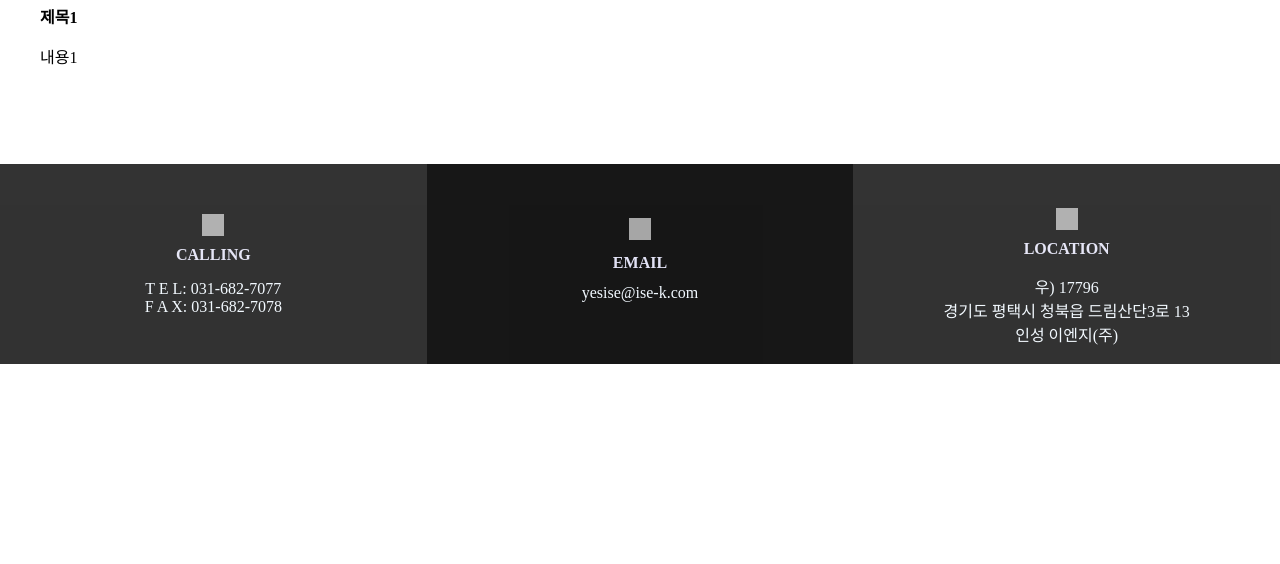
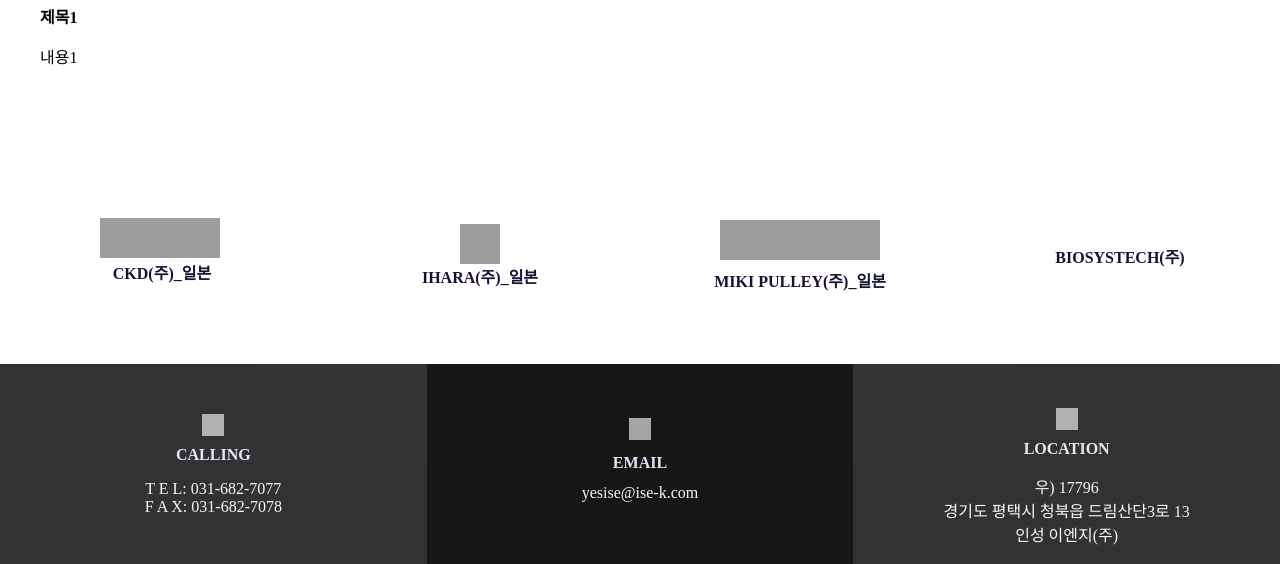
Before and after one commit to hil679/ISENGwebsite_frontend, a PHP site: page / in a window 1280 px wide. Shown: the part 1066-1630 px from the top of the page. Before the commit the page ends 1430 px from the top, so only its background shows below. Run offline with PHP 8.4, Linux system fonts and the light colour scheme; grey boxes are pictures that could not be loaded.

Commit message:
Adding cooperative firms

```diff
--- a/index.html
+++ b/index.html
@@ -55,7 +55,33 @@
             </div>
         </div>
     </div>
-
+    <div id = "cooperative-firm">
+        <ul style="list-style: none;">
+            <li>
+                <div class = "first_office">
+                    <img src="asset/cooperativeFirm/CKD.jpg" alt="CKD(주)_일본">
+                    <b>CKD(주)_일본</b>
+                </div>
+            </li>
+            <li>
+                <div class = "second_office">
+                    <b>IHARA(주)_일본</b>
+                    <img src="asset/cooperativeFirm/IHARA.jpg" alt="IHARA(주)_일본">
+                </div>
+            </li>
+            <li>
+                <div class = "third_office">
+                    <img src="asset/cooperativeFirm/MIKI_PULLEY.jpg" alt="MIKI_PULLEY(주)_일본">
+                    <b>MIKI PULLEY(주)_일본</b>
+                </div>
+            </li>
+            <li>
+                <div class = "forth_office">
+                    <b>BIOSYSTECH(주)</b>
+                </div>
+            </li>
+        </ul>
+    </div>
     <div id = "contact_bar">
         <ul style="list-style: none;">
             <li>
--- a/main.css
+++ b/main.css
@@ -36,3 +36,92 @@
 
 /*내용 설명*/
 /* .details.list. */
+
+/*협력업체*/
+#cooperative-firm ul{
+    padding: 0;
+    margin: 0;
+    list-style: none;
+
+}
+/*first_office*/
+#cooperative-firm .first_office{
+    width: 25%;
+    height: 200px;
+    text-align: center;
+    float: left;
+}
+#cooperative-firm .first_office b{
+    color:rgb(19, 19, 54);
+    font-size: 16px;
+    position: relative;
+    top: 28%;
+    margin-left: 4px;
+}
+.first_office img{
+    position: relative;
+    top: 27%;
+    margin: auto;
+    display: block;
+    width : 120px;
+    height : 40px;
+}
+
+
+/*second_office*/
+#cooperative-firm .second_office{
+    width: 25%;
+    height: 200px;
+    text-align: center;
+    float: left;
+}
+#cooperative-firm .second_office b{
+    color:rgb(19, 19, 54);
+    font-size: 16px;
+    position: relative;
+    top: 50%;
+}
+.second_office img{
+    position: relative;
+    top: 18%;
+    margin: auto;
+    display: block;
+    width : 40px;
+    height : 40px;
+}
+
+/*third_office*/
+#cooperative-firm .third_office{
+    width: 25%;
+    height: 200px;
+    text-align: center;
+    float: left;
+}
+#cooperative-firm .third_office b{
+    color:rgb(19, 19, 54);
+    font-size: 16px;
+    position: relative;
+    top: 32%;
+}
+.third_office img{
+    position: relative;
+    top: 28%;
+    margin: auto;
+    display: block;
+    width : 160px;
+    height : 40px;
+}
+
+/*forth_office*/
+#cooperative-firm .forth_office{
+    width: 25%;
+    height: 200px;
+    text-align: center;
+    float: left;
+}
+#cooperative-firm .forth_office b{
+    color:rgb(19, 19, 54);
+    font-size: 16px;
+    position: relative;
+    top: 40%;
+}
```
